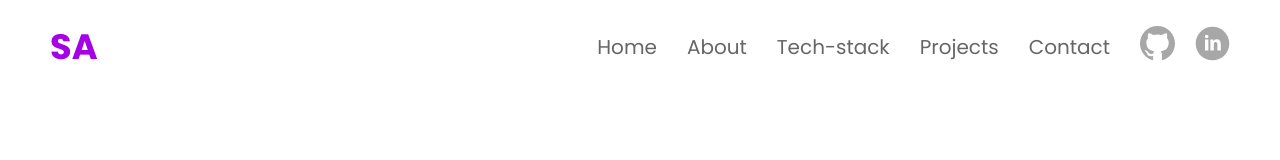
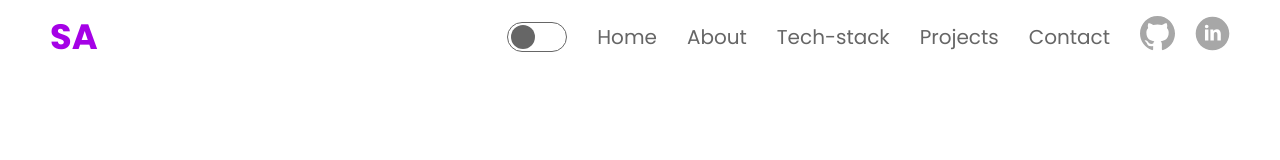
Before and after one commit to samuel-alves21/portfolio, a React (Vite) app: page / in a window 1280 px wide. Shown: the top 160 px of the page. Built offline with nearby package versions, Linux system fonts and the light colour scheme.

Commit message:
making a toggle btn

```diff
--- a/src/components/Nav/index.tsx
+++ b/src/components/Nav/index.tsx
@@ -7,6 +7,7 @@ import { breakingPoints } from "../../utils/breakingPoints"
 import { BurguerMenu } from "./BurguerMenu"
 import { useState } from "react"
 import { Logo } from "../Logo"
+import { ToggleBtn } from "../ToggleBtn"
 
 type MainWrapperProps = {
   $hasScrolled: boolean;
@@ -29,6 +30,7 @@ export function Nav() {
     <MainWrapper $hasScrolled={hasScrolled}>
       <Logo />
       <LinksWrapper>
+      <ToggleBtn />
         {lg || <Navigationlinks />}
         <Redirectlinks />
         {lg && <BurguerMenu />}
@@ -54,7 +56,7 @@ const MainWrapper = styled.div<MainWrapperProps>`
   ${({ $hasScrolled }) => $hasScrolled && 'box-shadow: 0px 0px 10px rgba(0, 0, 0, 0.247);' }
 
   @media (max-width: ${breakingPoints.xxl}) {
-    padding: var(--gap-2) var(--gap-5);
+    padding: var(--gap-1) var(--gap-5);
   }
 
   @media (max-width: ${breakingPoints.lg}) {
--- /dev/null
+++ b/src/components/ToggleBtn.tsx
@@ -0,0 +1,41 @@
+import { useState } from "react"
+import styled from "styled-components"
+
+type ToggleProps = {
+  toggle: boolean
+}
+
+const baseSize = 30
+
+export function ToggleBtn() {
+  const [toggle, setToggle] = useState(false)
+
+  return (
+    <Wrapper toggle={toggle} onClick={() => setToggle(!toggle)}>
+      <Circle toggle={toggle} />
+    </Wrapper>
+  )
+}
+
+const Wrapper = styled.div<ToggleProps>`
+  width: ${baseSize * 2}px;
+  height: ${baseSize}px;
+  padding: 0 3px;
+  border-radius: 50px;
+  border: 1px solid var(--tertiary-color);
+  display: flex;
+  align-items: center;
+  cursor: pointer;
+  background-color: ${({ toggle }) => toggle ? 'var(--primary-color)' : 'transparent'};
+  transition: background-color 0.3s ease-in-out;
+`
+
+const Circle = styled.div<ToggleProps>`
+  height: ${baseSize - 6}px;
+  width: ${baseSize - 6}px;
+  border-radius: 50%;
+  background-color: var(--tertiary-color);
+  transform: ${({ toggle }) => toggle ? `translateX(${baseSize}px)` : 'translateX(0)'};
+  transition: transform 0.3s ease-in-out;
+  background-color: ${({ toggle }) => toggle ? '#fff' : 'var(--tertiary-color)'};
+`
```
